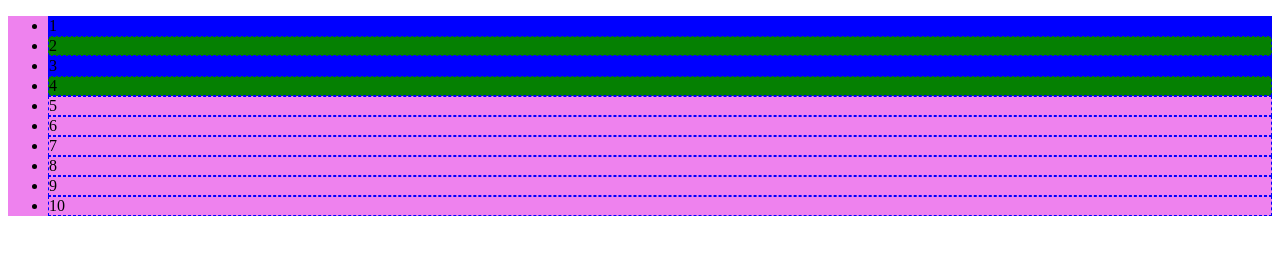
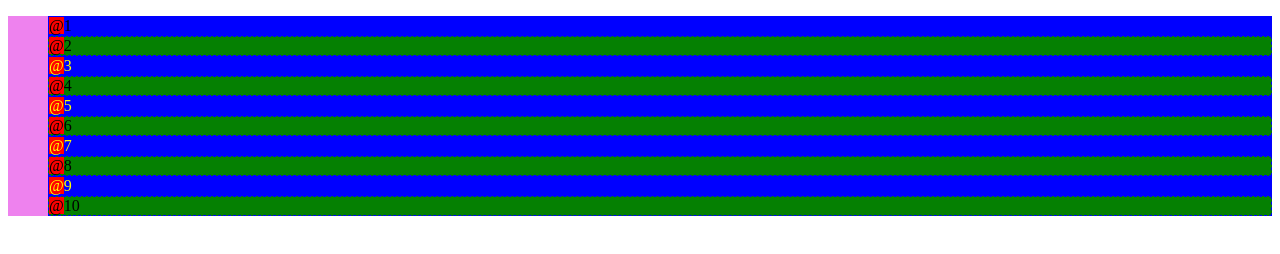
Before and after one commit to sergiuchilat/ppw.2019, a plain HTML site: page css/pseudo-selector/index.html in a window 1280 px wide. Drawn offline with Linux system fonts and the light colour scheme.

Commit message:
odd-event with pseudo-selectors

```diff
--- a/css/pseudo-selector/css/main.css
+++ b/css/pseudo-selector/css/main.css
@@ -1,15 +1,26 @@
 ul {
     background: violet;
+    list-style: none;
 }
 
 ul li{
     border: 1px dashed blue;
 }
 
-.odd{
+ul li:before{
+    content: "@";
+    background: red;
+}
+
+ul li:nth-child(odd) {
     background: blue;
 }
 
-.even{
+
+ul li:nth-child(even){
     background: #058002;
 }
+
+ul li:nth-child(2n+3){
+    color: yellow;
+}
--- a/css/pseudo-selector/index.html
+++ b/css/pseudo-selector/index.html
@@ -7,10 +7,10 @@
 </head>
 <body>
   <ul>
-    <li class="odd">1</li>
-    <li class="even">2</li>
-    <li class="odd">3</li>
-    <li class="even">4</li>
+    <li>1</li>
+    <li>2</li>
+    <li>3</li>
+    <li>4</li>
     <li>5</li>
     <li>6</li>
     <li>7</li>
```
Also changed, not shown: 1 other file.
